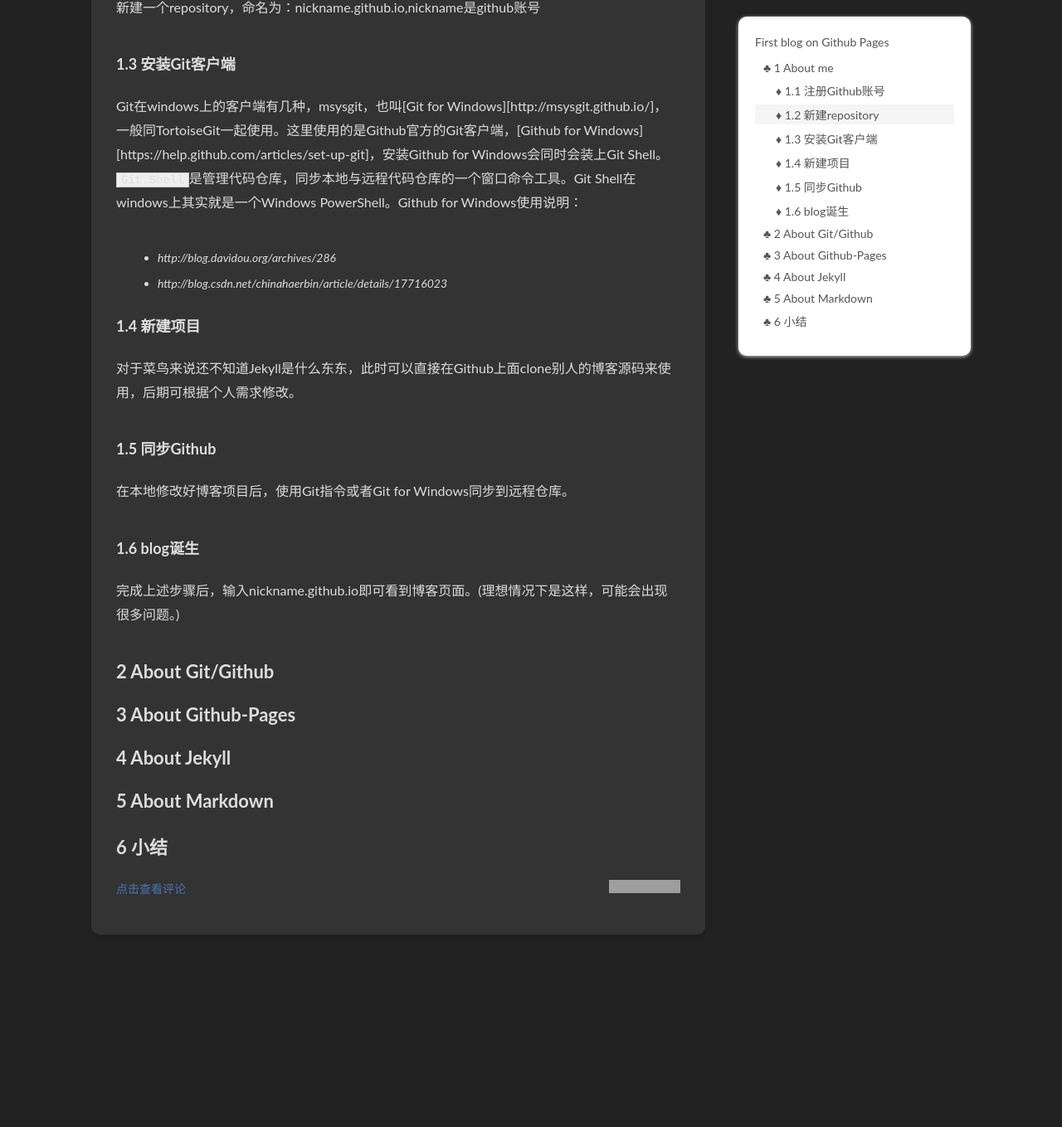
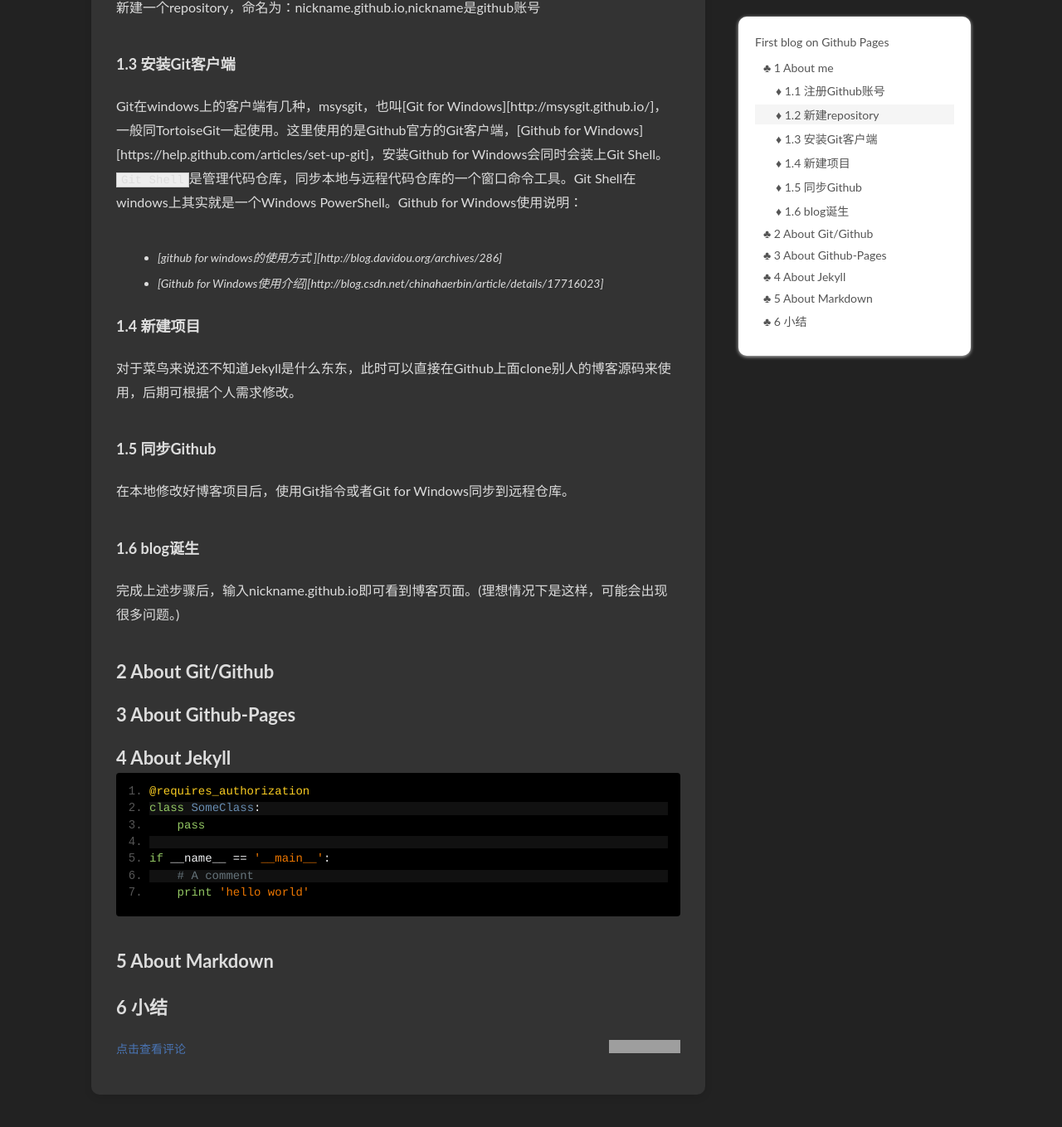
Before and after one commit to cyonks/cyonks.github.io, a Jekyll site: the page built from _posts/blog/2014-04-30-first.md, in a window 1280 px wide and 1400 px high, scrolled down 573 px. Shown: the top 1359 px of the window at 83% size. Built offline with Jekyll 4.4.1, drawn with Linux system fonts in a browser that asks for light colours; Markdown is read by kramdown in place of the engine named in the settings; before the commit the page ends 1780 px from its top, so only the background shows below that; grey boxes are pictures that could not be loaded.

Commit message:
modified

````diff
--- a/_posts/blog/2014-04-30-first.md
+++ b/_posts/blog/2014-04-30-first.md
@@ -18,8 +18,8 @@ description: 简单记录此blog的搭建过程以及所涉及的新玩意。Git
 Git在windows上的客户端有几种，msysgit，也叫[Git for Windows][http://msysgit.github.io/]，一般同TortoiseGit一起使用。这里使用的是Github官方的Git客户端，[Github for Windows][https://help.github.com/articles/set-up-git]，安装Github for Windows会同时会装上Git Shell。
 `Git Shell`是管理代码仓库，同步本地与远程代码仓库的一个窗口命令工具。Git Shell在windows上其实就是一个Windows PowerShell。Github for Windows使用说明：
 
-> * http://blog.davidou.org/archives/286
-> * http://blog.csdn.net/chinahaerbin/article/details/17716023
+> * [github for windows的使用方式 ][http://blog.davidou.org/archives/286]
+> * [Github for Windows使用介绍][http://blog.csdn.net/chinahaerbin/article/details/17716023]
 
 ###1.4 新建项目
 对于菜鸟来说还不知道Jekyll是什么东东，此时可以直接在Github上面clone别人的博客源码来使用，后期可根据个人需求修改。
@@ -36,6 +36,16 @@ Git在windows上的客户端有几种，msysgit，也叫[Git for Windows][http:/
 
 ##4 About Jekyll
 
+```python
+@requires_authorization
+class SomeClass:
+    pass
+
+if __name__ == '__main__':
+    # A comment
+    print 'hello world'
+```
+
 ##5 About Markdown
 
 ##6 小结
````
